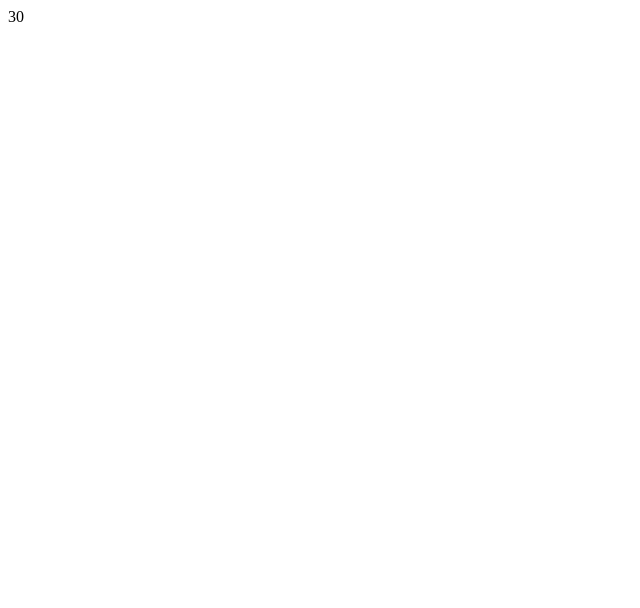
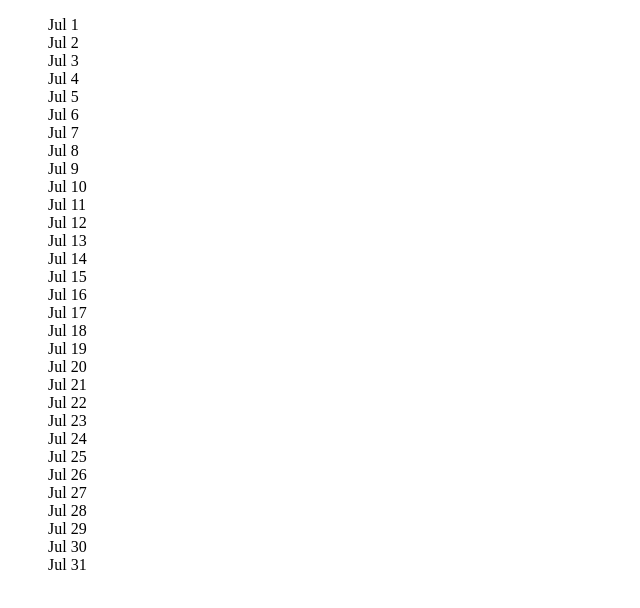
Before and after one commit to LutoshkinNS/otus-course, a React app: page / in a window 1280 px wide. Shown: the top 608 px of the page, without its empty margins (0-640 px from the left). Built offline with nearby package versions, Linux system fonts and the light colour scheme.

Commit message:
add date list

```diff
--- a/src/App.tsx
+++ b/src/App.tsx
@@ -1,7 +1,14 @@
-import { DateItem } from './components/Elements';
+import { DateItem, DateList } from './components/Elements';
+import { getDateMonth } from './utils/Date';
 
 function App() {
-  return <DateItem />;
+  return (
+    <DateList>
+      {getDateMonth(2022, 7).map((item) => (
+        <DateItem key={item} date={item} />
+      ))}
+    </DateList>
+  );
 }
 
 export default App;
--- a/src/components/Elements/DateItem/DateItem.tsx
+++ b/src/components/Elements/DateItem/DateItem.tsx
@@ -1,7 +1,7 @@
-import { FC } from 'react';
+interface DateItemProps {
+  date: string;
+}
 
-export const DateItem: FC = () => {
-  const date = new Date().getDate();
-
+export const DateItem = ({ date }: DateItemProps) => {
   return <div data-testid="DateItemTest">{date}</div>;
 };
--- a/src/features/ListDate/components/ListDate.tsx
+++ /dev/null
@@ -1,6 +0,0 @@
-import { FC } from 'react';
-import { DateItem } from '../../../components/Elements';
-
-export const ListDate: FC = () => {
-  return <DateItem />;
-}
--- a/src/features/ListDate/index.ts
+++ /dev/null
@@ -1 +0,0 @@
-export * from './components/ListDate';
--- /dev/null
+++ b/src/utils/Date.ts
@@ -0,0 +1,9 @@
+export const getDateMonth = (year: number, month: number): string[] => {
+  const date = new Date(year, month - 1);
+  const result: string[] = [];
+  while (date.getMonth() === month - 1) {
+    result.push(`${date.toLocaleString('en-us', { month: 'short' })} ${date.getDate()}`);
+    date.setDate(date.getDate() + 1);
+  }
+  return result;
+};
```
Also changed, not shown: src/components/Elements/DateList/DateList.tsx (+6 -2 lines), 2 other files (tests, documents, lock files or other folders).
